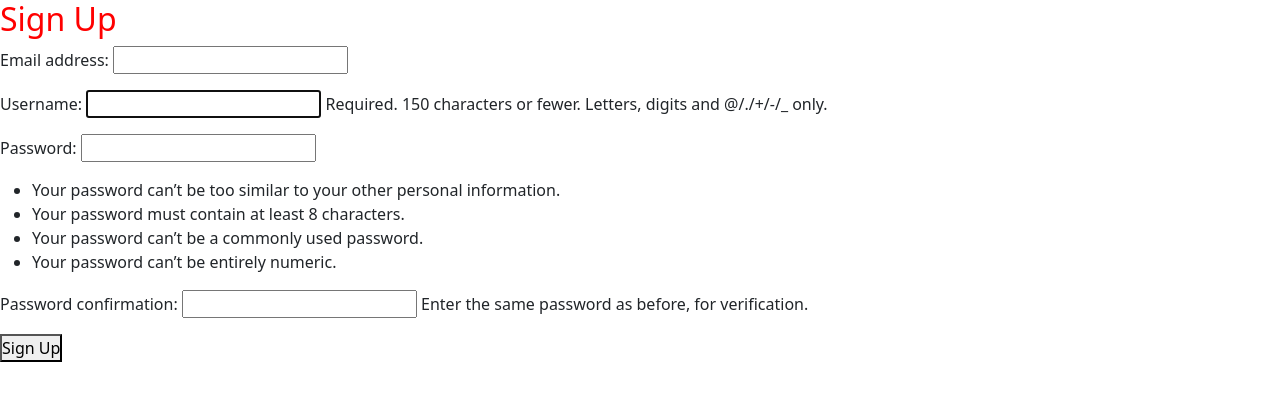
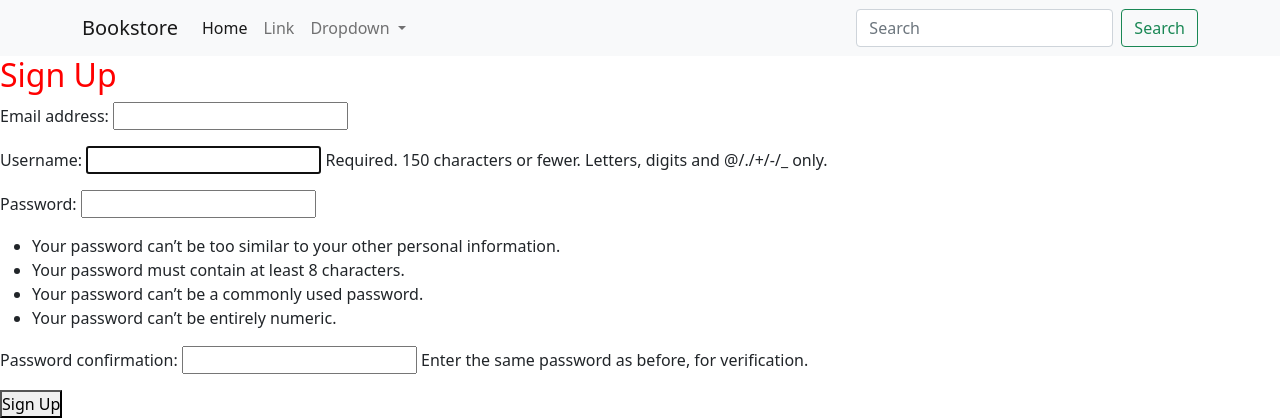
Before and after one commit to paulnyabaro/bookstore, a Django app: page /accounts/signup/ in a window 1280 px wide. Shown: the top 420 px of the page. Run offline with Django 4.2, Linux system fonts and the light colour scheme.

Commit message:
Added navbar

```diff
--- a/templates/_base.html
+++ b/templates/_base.html
@@ -11,6 +11,39 @@
     <title>{% block title %}{% endblock %} - bookstore</title>
 </head>
 <body>
+    <nav class="navbar navbar-expand-lg navbar-light bg-light">
+        <div class="container">
+          <a class="navbar-brand" href="#">Bookstore</a>
+          <button class="navbar-toggler" type="button" data-bs-toggle="collapse" data-bs-target="#navbarSupportedContent" aria-controls="navbarSupportedContent" aria-expanded="false" aria-label="Toggle navigation">
+            <span class="navbar-toggler-icon"></span>
+          </button>
+          <div class="collapse navbar-collapse" id="navbarSupportedContent">
+            <ul class="navbar-nav me-auto mb-2 mb-lg-0">
+              <li class="nav-item">
+                <a class="nav-link active" aria-current="page" href="#">Home</a>
+              </li>
+              <li class="nav-item">
+                <a class="nav-link" href="#">Link</a>
+              </li>
+              <li class="nav-item dropdown">
+                <a class="nav-link dropdown-toggle" href="#" id="navbarDropdown" role="button" data-bs-toggle="dropdown" aria-expanded="false">
+                  Dropdown
+                </a>
+                <ul class="dropdown-menu" aria-labelledby="navbarDropdown">
+                  <li><a class="dropdown-item" href="#">Action</a></li>
+                  <li><a class="dropdown-item" href="#">Another action</a></li>
+                  <li><hr class="dropdown-divider"></li>
+                  <li><a class="dropdown-item" href="#">Something else here</a></li>
+                </ul>
+              </li>
+            </ul>
+            <form class="d-flex">
+              <input class="form-control me-2" type="search" placeholder="Search" aria-label="Search">
+              <button class="btn btn-outline-success" type="submit">Search</button>
+            </form>
+          </div>
+        </div>
+      </nav>
     {% block content %}
     {% endblock %}
     <script src="https://cdn.jsdelivr.net/npm/@popperjs/core@2.9.2/dist/umd/popper.min.js"></script>
```
